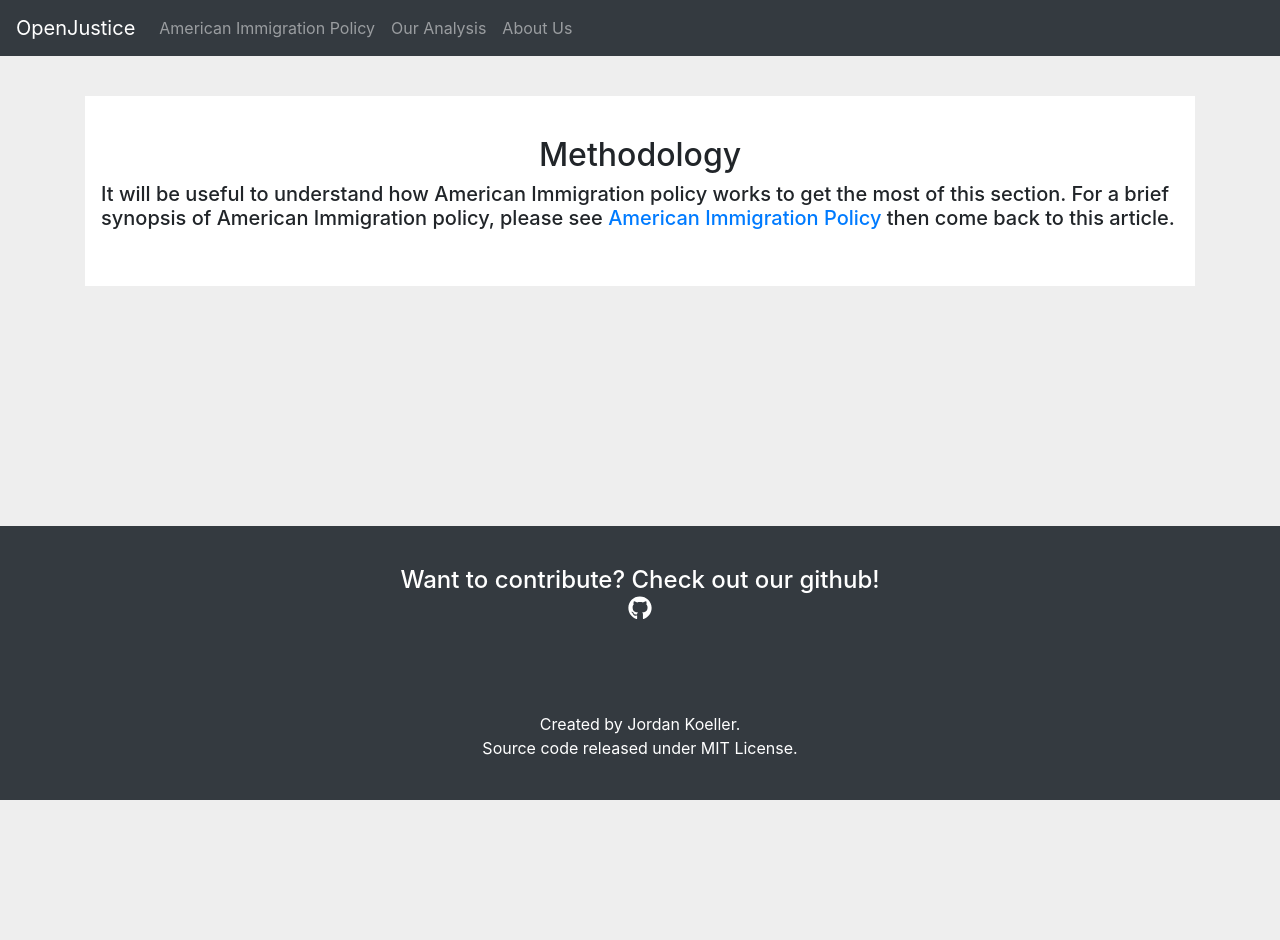
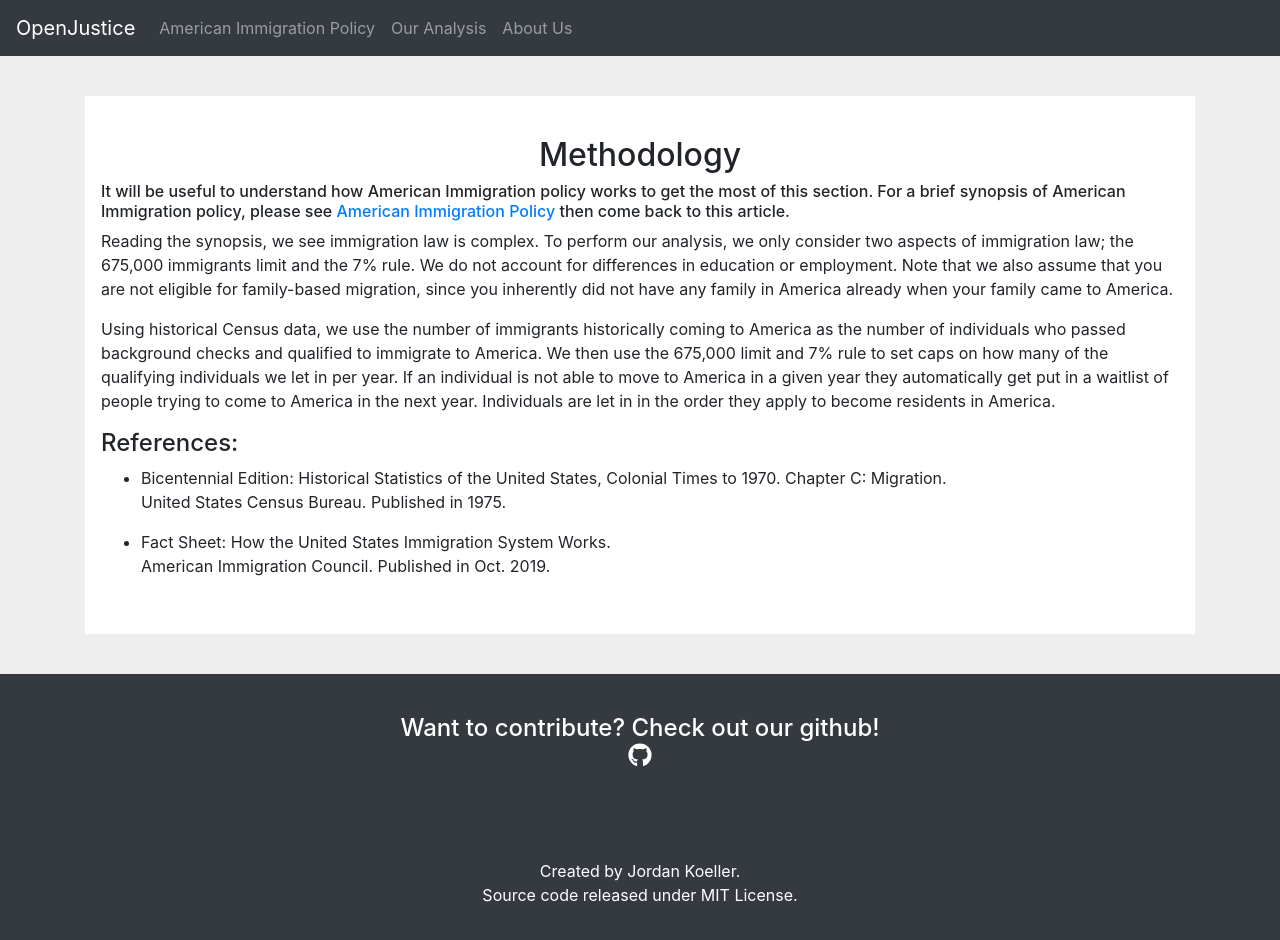
Before and after one commit to JordanKoeller/OpenCensus, a React (Create React App) app in the folder frontend/: page /Methods in a window 1280 px wide. Shown: the top 940 px of the page. Before the commit the page ends 800 px from the top, so only its background shows below. Built offline with nearby package versions, Linux system fonts and the light colour scheme.

Commit message:
Added references. Some polish on prior descriptions

```diff
--- a/frontend/src/components/ImmInAmerca.tsx
+++ b/frontend/src/components/ImmInAmerca.tsx
@@ -62,6 +62,19 @@ const ImmInAmerica: React.FC = () => {
       or have worked for at least two years in a profession requiring two years of technical training in the past five years. Acceptance through this avenue is done
       through a lottery system of the individauls meeting the requirements as well as the typical vetting process performed by the Department of Homeland Security.
   </p>
+
+  <h4>
+      References:
+      </h4>
+    <ul>
+      <li>
+        <p>
+          Fact Sheet: How the United States Immigration System Works.
+      <br />
+          American Immigration Council. Published in Oct. 2019.
+      </p>
+      </li>
+    </ul>
   </div>
 }
 
--- a/frontend/src/components/Methods.tsx
+++ b/frontend/src/components/Methods.tsx
@@ -3,14 +3,45 @@ import React from 'react';
 const OurAnalysis: React.FC = () => {
   return <div>
     <h2>Methodology</h2>
-      <h5>
+    <h6>
       It will be useful to understand how American Immigration policy works to get the most of this section.
       For a brief synopsis of American Immigration policy, please see
         <a href="/ImmigrationInAmerica"> American Immigration Policy </a> then come back to this article.
-      </h5>
+      </h6>
     <p>
+      Reading the synopsis, we see immigration law is complex. To perform our analysis, we only consider two
+      aspects of immigration law; the 675,000 immigrants limit and the 7% rule. We do not account for differences
+      in education or employment. Note that we also assume that you are not eligible for family-based migration,
+      since you inherently did not have any family in America already when your family came to America.
+      </p>
+    <p>
+      Using historical Census data, we use the number of immigrants historically coming to America as the number of
+      individuals who passed background checks and qualified to immigrate to America. We then use the 675,000 limit
+      and 7% rule to set caps on how many of the qualifying individuals we let in per year. If an individual is not
+      able to move to America in a given year they automatically get put in a waitlist of people trying to come to
+      America in the next year. Individuals are let in in the order they apply to become residents in America.
+      </p>
 
+    <h4>
+      References:
+      </h4>
+    <ul>
+      <li>
+        <p>
+          Bicentennial Edition: Historical Statistics of the United States, Colonial Times to 1970. Chapter C: Migration.
+        <br />
+          United States Census Bureau. Published in 1975.
       </p>
+      </li>
+      <li>
+        <p>
+          Fact Sheet: How the United States Immigration System Works.
+      <br />
+          American Immigration Council. Published in Oct. 2019.
+      </p>
+
+      </li>
+    </ul>
   </div>
 }
 
```
Lines whose indentation alone changed are shown as unchanged.
